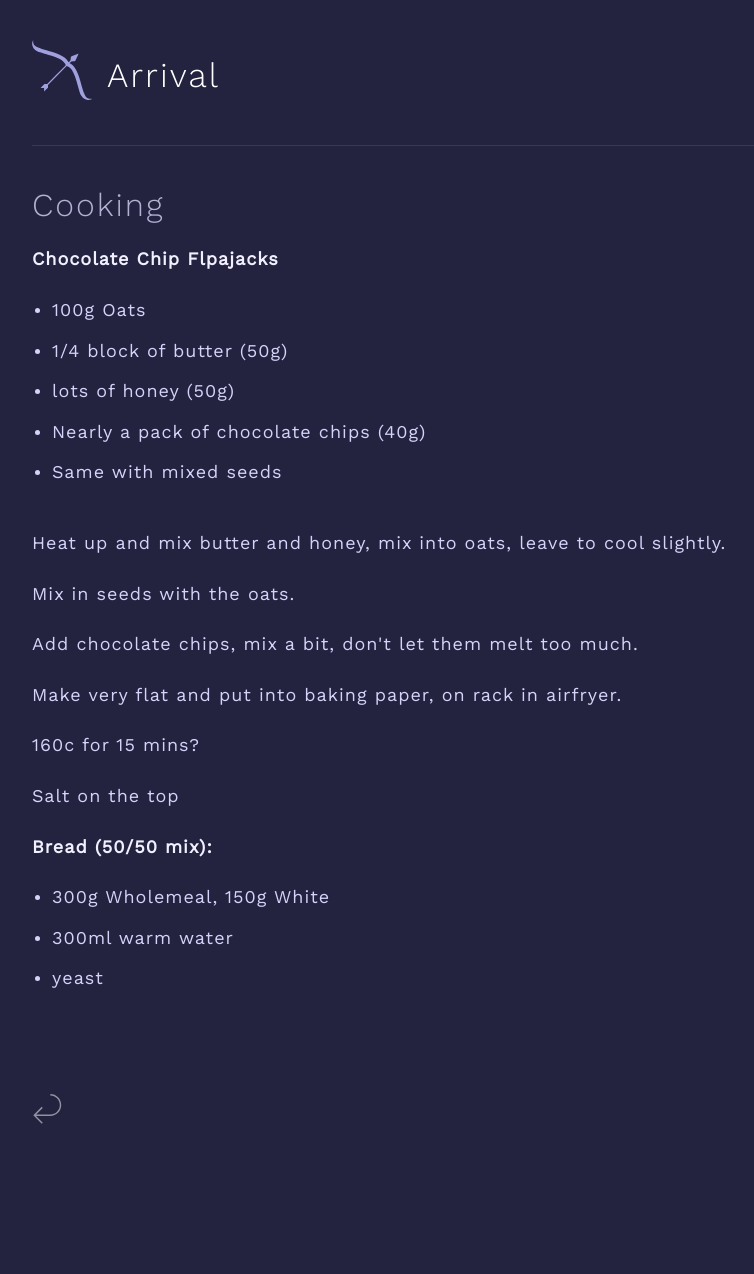
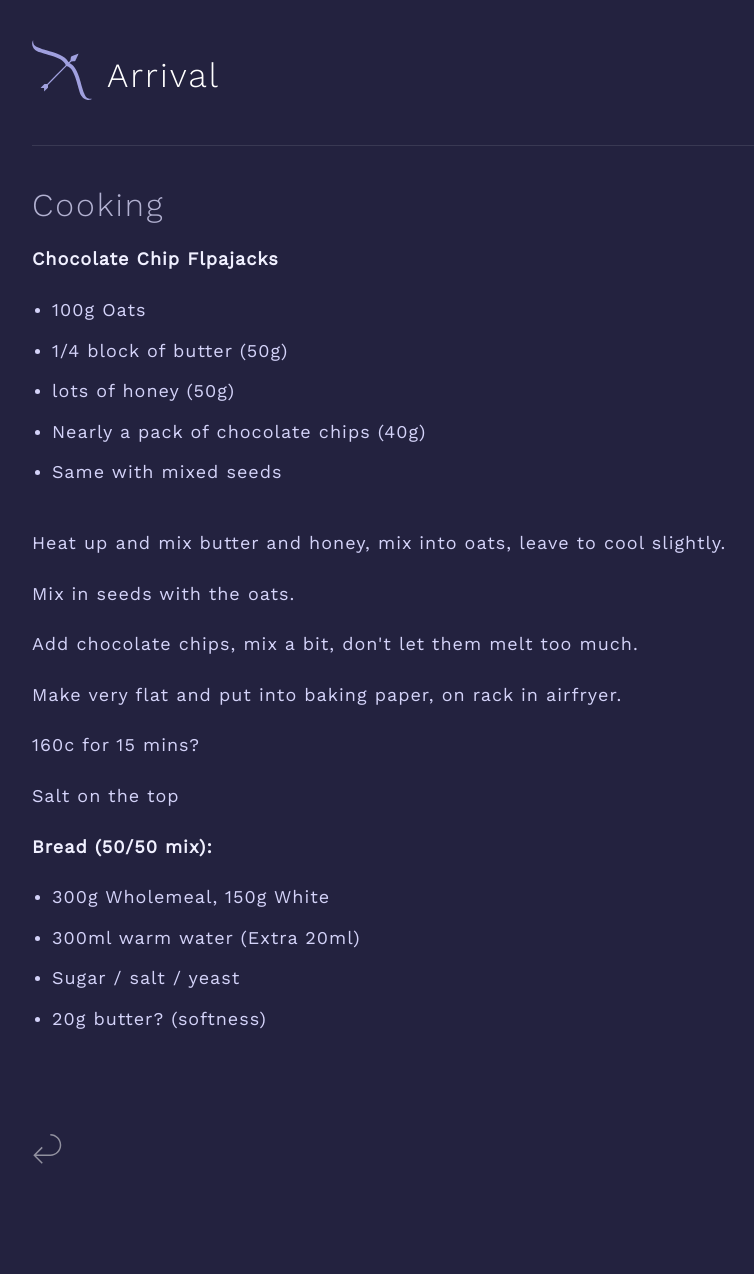
Before and after one commit to khxnter/arrival, a Jekyll site: the page built from cooking.html, in a window 1280 px wide. Shown: the whole page, without its empty margins (18-772 px from the left). Built offline with Jekyll 4.4.1, drawn with Linux system fonts in a browser that asks for light colours; before the commit the page ends 1234 px from its top, so only the background shows below that.

Commit message:
Updated cooking instructions

```diff
--- a/cooking.html
+++ b/cooking.html
@@ -24,7 +24,8 @@ title: ARRIVAL | Cooking
     <p><strong>Bread (50/50 mix):</strong></p>
     <ul>
         <li>300g Wholemeal, 150g White</li>
-        <li>300ml warm water</li>
-        <li>yeast</li>
+        <li>300ml warm water (Extra 20ml)</li>
+        <li>Sugar / salt / yeast</li>
+        <li>20g butter? (softness)</li>
     </ul>
 </div>
```
